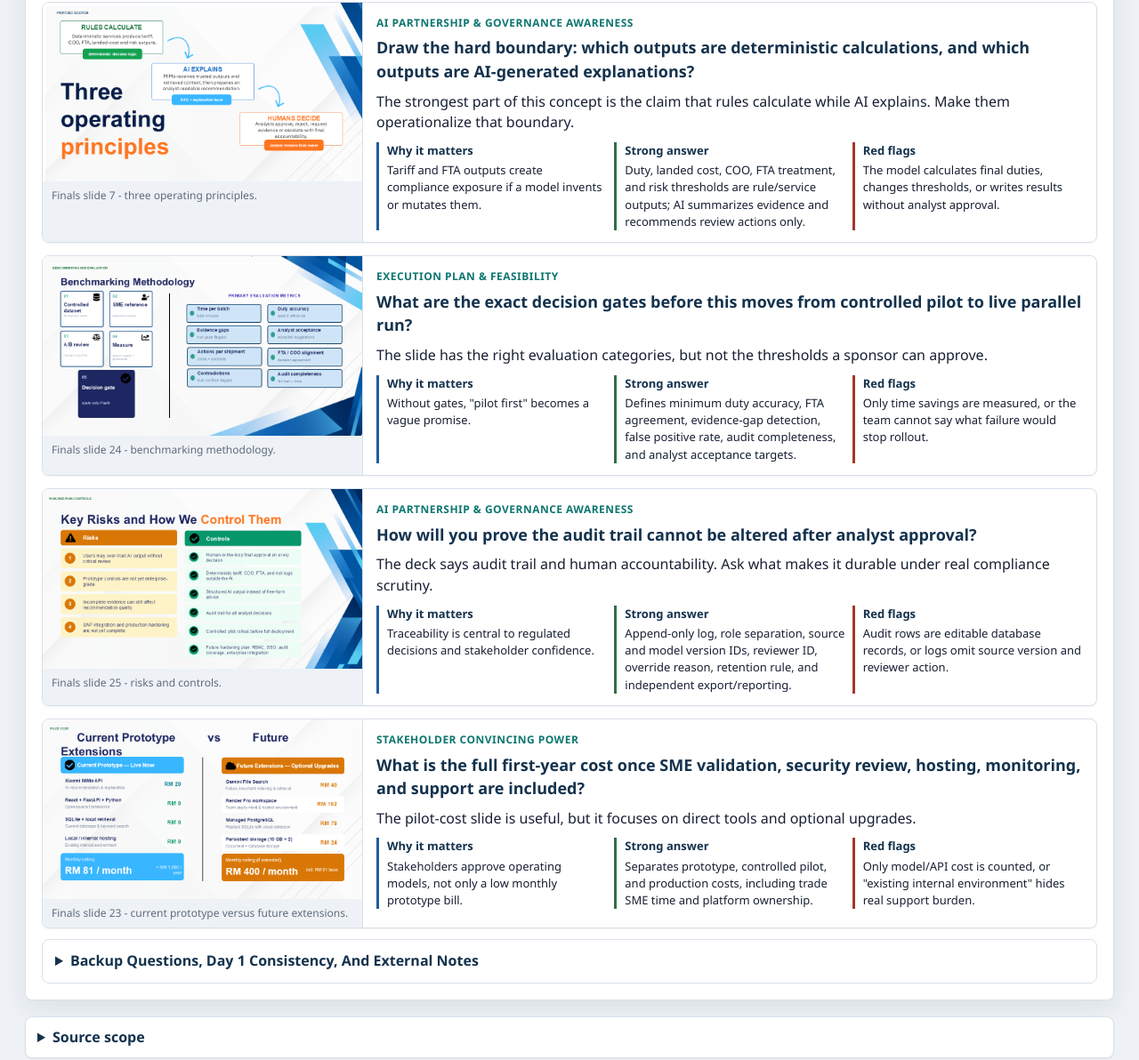
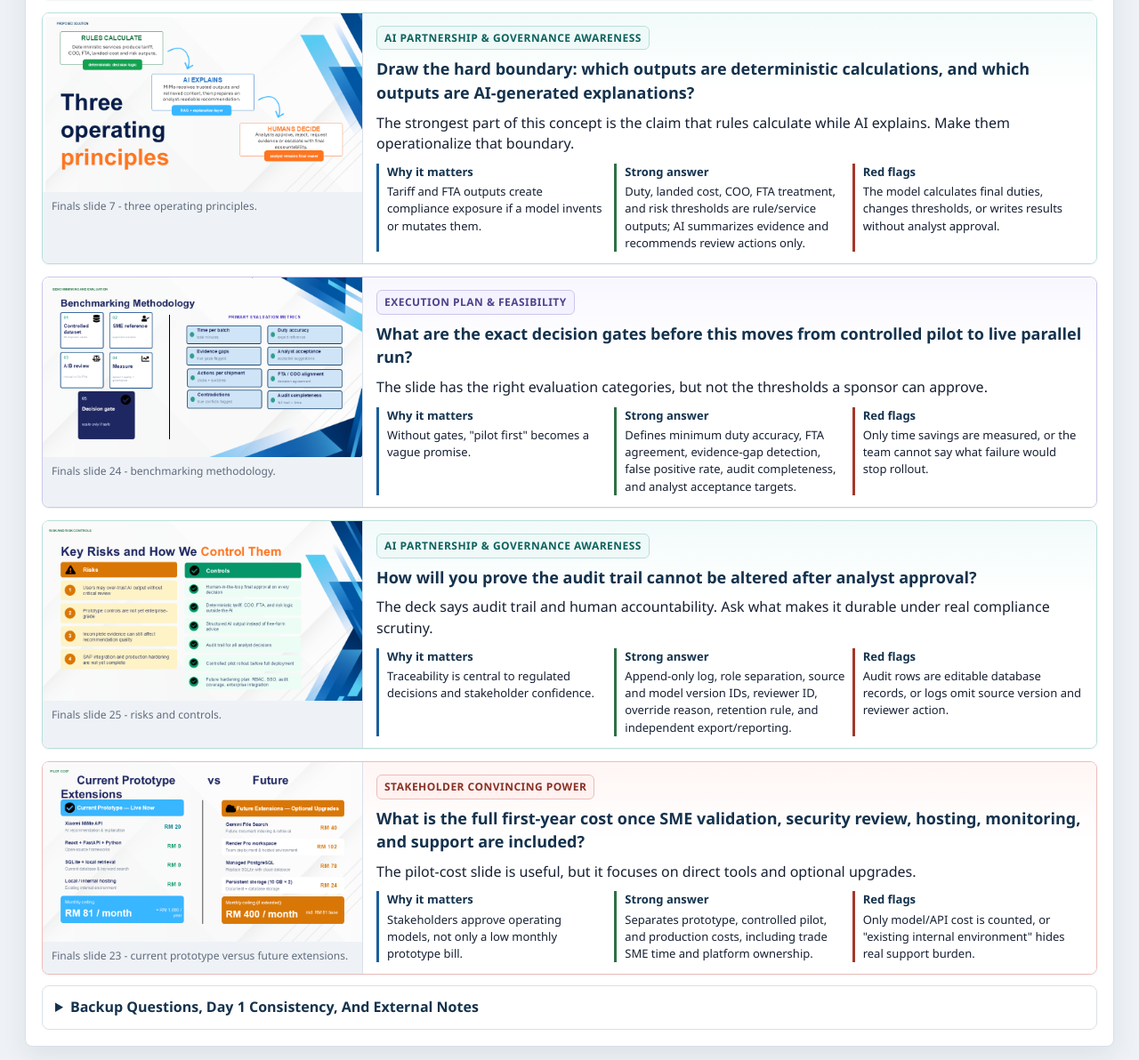
Before and after one commit to jiannystein/ECP, a plain HTML site: page finals_judge_prep.html in a window 1280 px wide. Shown: the part 813-2005 px from the top of the page at 89% size. Drawn offline with Linux system fonts and the light colour scheme.

Commit message:
Add rubric category color cues

```diff
--- a/finals_judge_prep.html
+++ b/finals_judge_prep.html
@@ -266,6 +266,12 @@
       min-height: 210px;
       box-shadow: var(--tight-shadow);
     }
+    .question[data-criteria="problem"] { border-color: #bfd4e8; }
+    .question[data-criteria="prioritize"] { border-color: #cbdcbb; }
+    .question[data-criteria="governance"] { border-color: #b9dfdc; }
+    .question[data-criteria="value"] { border-color: #efd28d; }
+    .question[data-criteria="execution"] { border-color: #cbc7ea; }
+    .question[data-criteria="convincing"] { border-color: #ecbdb8; }
     .question-media {
       border-right: 1px solid var(--line);
       background: #eef2f6;
@@ -291,15 +297,35 @@
     }
     .question-copy {
       padding: 14px 15px 13px;
+      background: linear-gradient(180deg, var(--criteria-wash, #fff) 0, #fff 88px);
     }
     .criteria {
+      display: inline-flex;
+      align-items: center;
+      width: fit-content;
       color: var(--teal);
+      background: #eef7f7;
+      border: 1px solid #b9dfdc;
+      border-radius: 6px;
+      padding: 4px 8px;
       font-size: 12px;
       font-weight: 900;
       text-transform: uppercase;
       letter-spacing: .04em;
-      margin-bottom: 6px;
+      margin-bottom: 8px;
     }
+    .criteria[data-criteria="problem"] { color: #18456f; background: #edf6ff; border-color: #bfd4e8; }
+    .criteria[data-criteria="prioritize"] { color: #42671f; background: #f3f8ec; border-color: #cbdcbb; }
+    .criteria[data-criteria="governance"] { color: #0d625d; background: #eef9f8; border-color: #b9dfdc; }
+    .criteria[data-criteria="value"] { color: #7b4a00; background: #fff7e6; border-color: #efd28d; }
+    .criteria[data-criteria="execution"] { color: #4e438d; background: #f4f2ff; border-color: #cbc7ea; }
+    .criteria[data-criteria="convincing"] { color: #8a3025; background: #fff2f0; border-color: #ecbdb8; }
+    .question[data-criteria="problem"] .question-copy { --criteria-wash: #f4f9ff; }
+    .question[data-criteria="prioritize"] .question-copy { --criteria-wash: #f7fbf1; }
+    .question[data-criteria="governance"] .question-copy { --criteria-wash: #f2fbfa; }
+    .question[data-criteria="value"] .question-copy { --criteria-wash: #fffbf0; }
+    .question[data-criteria="execution"] .question-copy { --criteria-wash: #f8f7ff; }
+    .question[data-criteria="convincing"] .question-copy { --criteria-wash: #fff6f5; }
     .ask {
       font-size: 18px;
       font-weight: 900;
@@ -1048,6 +1074,20 @@
     const teamSelect = document.getElementById('teamSelect');
     const teamSections = Array.from(document.querySelectorAll('section.team'));
     const validTeams = new Set(teamSections.map(section => section.id));
+    const criteriaMap = {
+      'Business Problem Clarity': 'problem',
+      'Ability to Prioritize Work Items': 'prioritize',
+      'AI Partnership & Governance Awareness': 'governance',
+      'Quantify Potential Value': 'value',
+      'Execution Plan & Feasibility': 'execution',
+      'Stakeholder Convincing Power': 'convincing'
+    };
+    document.querySelectorAll('.criteria').forEach(element => {
+      const key = criteriaMap[element.textContent.trim()];
+      if (!key) return;
+      element.dataset.criteria = key;
+      element.closest('.question')?.setAttribute('data-criteria', key);
+    });
     const standoutTeam = document.getElementById('standoutTeam');
     const standoutDifferent = document.getElementById('standoutDifferent');
     const standoutPressure = document.getElementById('standoutPressure');
```
